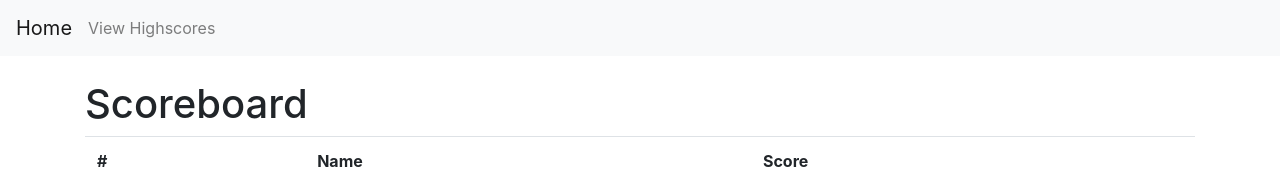
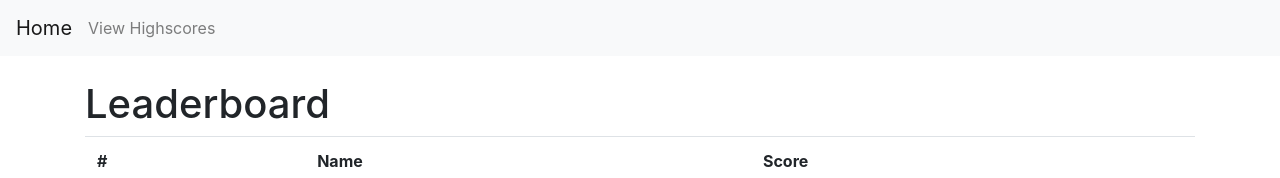
Before and after one commit to nobobobo/code-quiz, a plain HTML site: page score.html in a window 1280 px wide. Shown: the top 178 px of the page. Drawn offline with nearby package versions, Linux system fonts and the light colour scheme.

```diff
--- a/score.html
+++ b/score.html
@@ -17,7 +17,7 @@
     </nav>
     <br>
     <div class="container">
-        <h1> Scoreboard </h1>
+        <h1> Leaderboard </h1>
 
         <table class="table table-striped">
             <thead>
```
Also changed, not shown: 1 other file.
